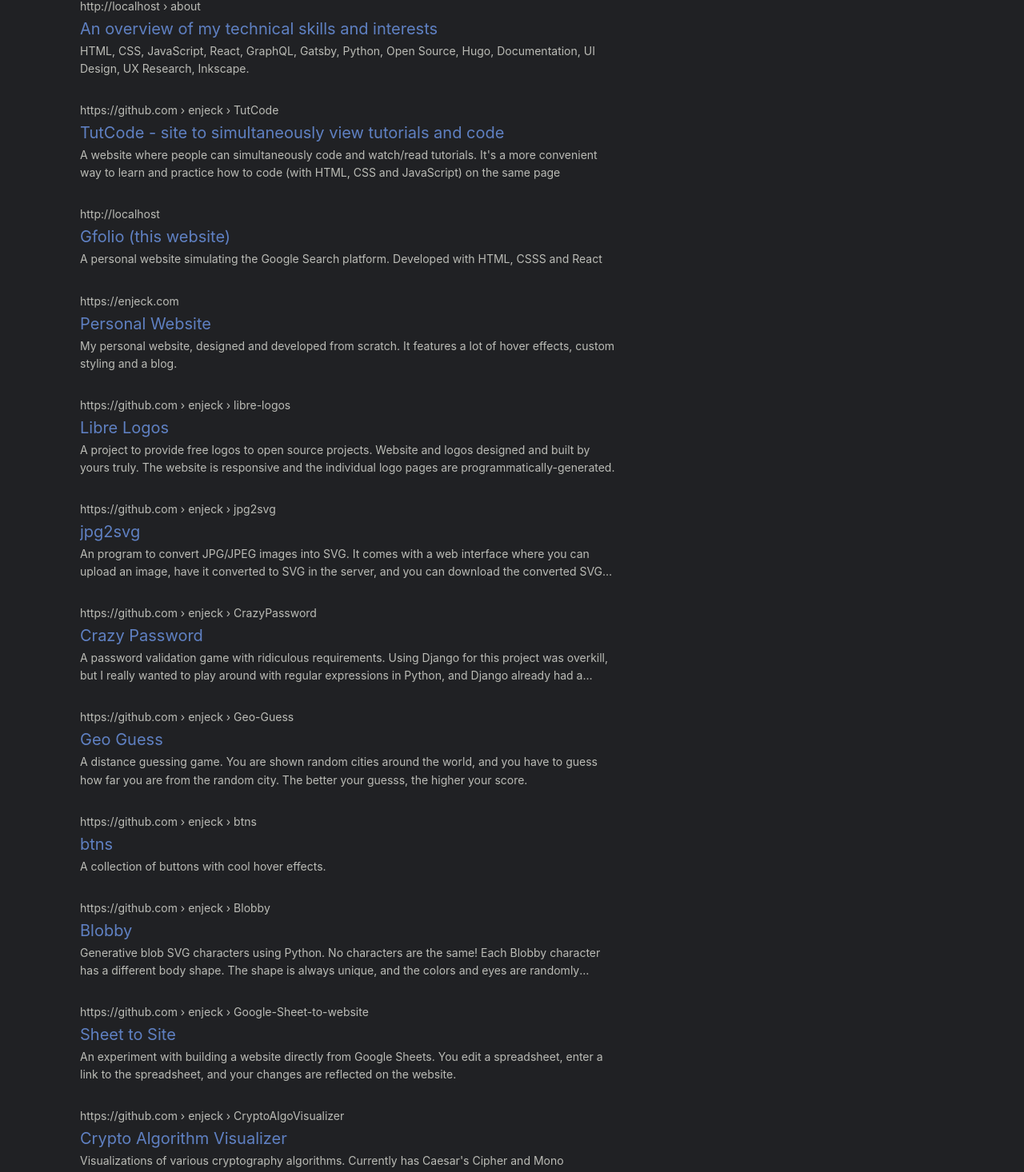
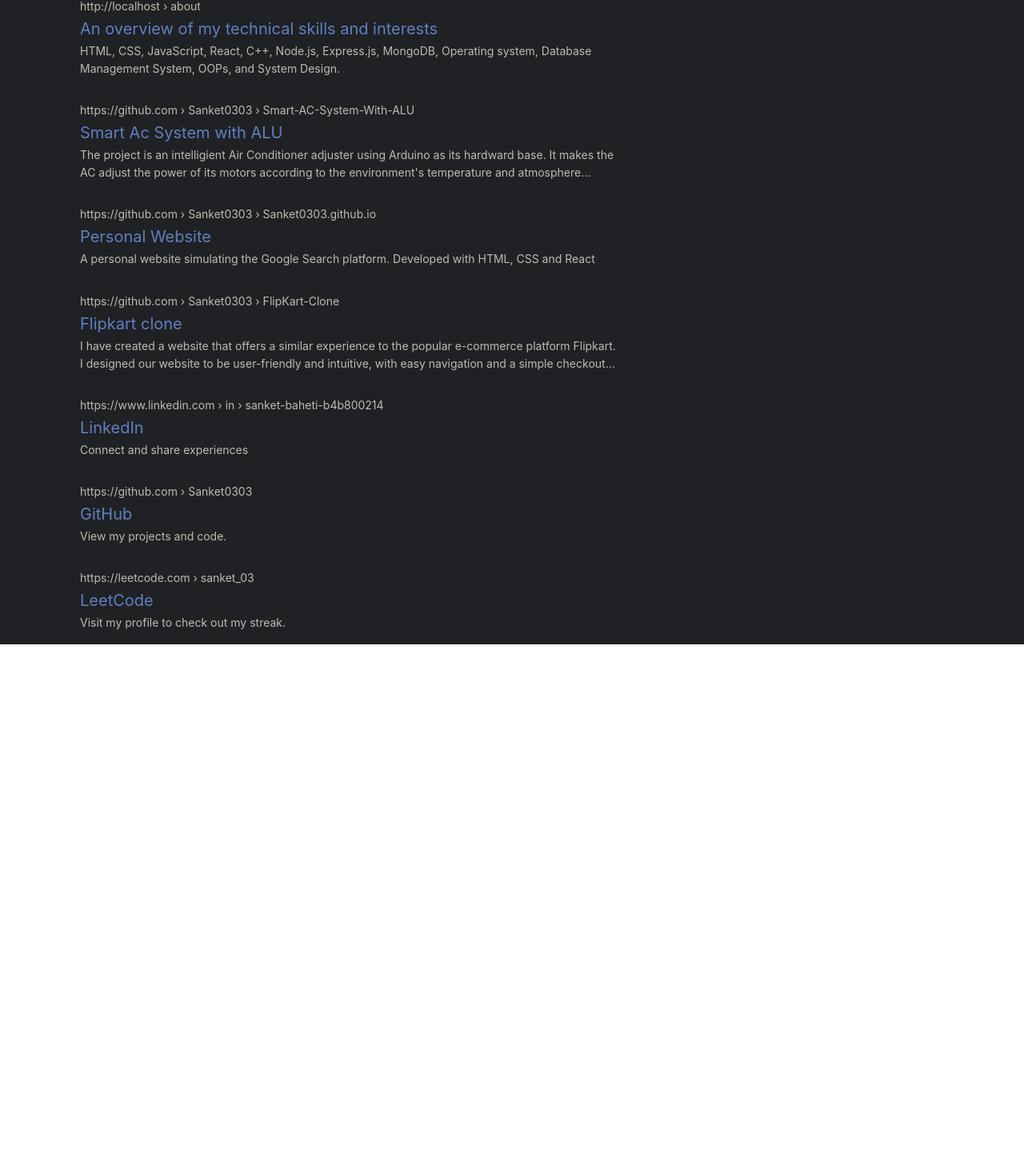
Before and after one commit to vedantgujar0511/vedantgujar0511.github.io, a React (Create React App) app: page /Sanket in a window 1280 px wide. Shown: the part 599-2065 px from the top of the page at 80% size. After the commit the page ends 1405 px from the top, so only its background shows below. Built offline with nearby package versions, Linux system fonts and the light colour scheme; a web font is replaced by a local one.

Commit message:
Updated API

```diff
--- a/src/Components/Secondary/Midline.jsx
+++ b/src/Components/Secondary/Midline.jsx
@@ -39,12 +39,8 @@
             </AccordionSummary>
             <AccordionDetails>
               <Typography>
-                I enjoy reading fiction stories and philosophy.
-                When I'm not reading for leisure, I spend my free time
-                writing about random stuff. I also like listening to music,
-                especially jip hop, R&B and drill. My favorite artists are
-                Juice WRLD, Lil Tecca, JayDaYoungan, Yungeen Ace, SL,
-                Meekz Manny and Fredo.
+              I have a strong interest in solving data structure problems and exploring the field of web development.
+              When I'm not studying or working on my projects, I like to stay active by working out or playing sports. Additionally, I'm a pet owner and avid traveler, and I love spending my free time exploring new places.
               </Typography>
             </AccordionDetails>
           </StyledAccordion>
--- a/src/Data/Contents.jsx
+++ b/src/Data/Contents.jsx
@@ -2,142 +2,51 @@
     {
       category: "about",
       link: `${window.location.origin}/about#me`,
-      name: "Me, Myself and I",
-      excerpt: `I am a developer and technical writer located in Cameroon.
-      I have a passion for creating dynamic, responsive, adaptable websites.
-      Problem solver, high-attention to detail, and creative person. I strive for
-      clarity, simplicity and creativity in my work`
+      name: "About Me",
+      excerpt: `Hello, and welcome to my website! My name is Sanket Baheti, and I'm currently pursuing my studies at Bits Pilani in India. I have a strong interest in solving data structure problems.`
     },
     {
       category: "about",
       link: `${window.location.origin}/about#skills`,
       name: "An overview of my technical skills and interests",
-      excerpt: `HTML, CSS, JavaScript, React, GraphQL, Gatsby, Python, Open Source, Hugo,
-      Documentation, UI Design, UX Research, Inkscape.`
+      excerpt: `HTML, CSS, JavaScript, React, C++, Node.js, Express.js, MongoDB, Operating system, Database Management System, OOPs, and System Design.`
     },
     {
       category: "works",
-      link: "https://github.com/enjeck/TutCode",
-      name: "TutCode - site to simultaneously  view tutorials and code",
-      excerpt: `A website where people can simultaneously code and watch/read
-      tutorials. It's a more convenient way to learn and practice
-      how to code (with HTML, CSS and JavaScript) on the same page`
+      link: "https://github.com/Sanket0303/Smart-AC-System-With-ALU",
+      name: "Smart Ac System with ALU",
+      excerpt: `The project is an intelligient Air Conditioner adjuster using Arduino as its hardward base. It makes the AC adjust the power of its motors according to the environment's temperature and atmosphere pressure.`
     },
     {
       category: "works",
-      link: `${window.location.origin}`,
-      name: "Gfolio (this website)",
+      link: `https://github.com/Sanket0303/Sanket0303.github.io`,
+      name: "Personal Website",
       excerpt: `A personal website simulating the Google Search platform. Developed with
-      HTML, CSSS and React`
+      HTML, CSS and React`
     },
     {
       category: "works",
-      link: "https://enjeck.com/",
-      name: "Personal Website",
-      excerpt: `My personal website, designed and developed from scratch. It
-      features a lot of hover effects, custom styling and a blog.`
-    },
-    {
-      category: "works",
-      link: "https://github.com/enjeck/libre-logos",
-      name: "Libre Logos",
-      excerpt: `A project to provide free logos to open source projects.
-      Website and logos designed and built by yours truly.
-      The website is responsive and the individual logo pages are
-      programmatically-generated.`
-    },
-    {
-      category: "works",
-      link: "https://github.com/enjeck/jpg2svg",
-      name: "jpg2svg",
-      excerpt: `An program to convert JPG/JPEG images into SVG. It comes with a web interface where
-      you can upload an image, have it converted to SVG in the server, and you can
-      download the converted SVG file if you want.`
-    },
-    {
-      category: "works",
-      link: "https://github.com/enjeck/CrazyPassword",
-      name: "Crazy Password",
-      excerpt: `A password validation game with ridiculous requirements.
-      Using Django for this project was overkill, but I really wanted to
-       play around with regular expressions in Python, and Django already had
-       a password validation engine I could add unto.`
-    },
-    {
-      category: "works",
-      link: "https://github.com/enjeck/Geo-Guess",
-      name: "Geo Guess",
-      excerpt: `A distance guessing game. You are shown random cities around the world,
-      and you have to guess how far you are from the random city. The better your
-      guesss, the higher your score.`
-    },
-    {
-      category: "works",
-      link: "https://github.com/enjeck/btns",
-      name: "btns",
-      excerpt: `A collection of buttons with cool hover effects.`,
-    },
-    {
-      category: "works",
-      link: "https://github.com/enjeck/Blobby",
-      name: "Blobby",
-      excerpt: `
-      Generative blob SVG characters using Python. No characters are the same!
-      Each Blobby character has a different body shape. The shape is always unique,
-      and the colors and eyes are randomly applied to each shape.  `
-    },
-    {
-      category: "works",
-      link: "https://github.com/enjeck/Google-Sheet-to-website",
-      name: "Sheet to Site",
-      excerpt: `An experiment with building a website directly from Google Sheets. You edit a spreadsheet,
-      enter a link to the spreadsheet, and your changes are reflected on the website. `
-    },
-    {
-      category: "works",
-      link: "https://github.com/enjeck/CryptoAlgoVisualizer",
-      name: "Crypto Algorithm Visualizer",
-      excerpt: `Visualizations of various cryptography algorithms.
-      Currently has Caesar's Cipher and Mono Alphabetic Cipher.`,
-    },
-
-    {
-      category: "writing",
-      link: "https://enjeck.com/blog",
-      name: "Advantages and disadvantages of SVG",
-      excerpt: `Created in 1999, SVG has grown to become the most popular vector
-      image format for the web. This article will cover the advantages and disadvantages
-      of SVG (Scalable Vector Graphics) as a format for displaying images on the web. `,
-    },
-    {
-      category: "writing",
-      link: "https://enjeck.com/blog",
-      name: "How to calculate the distance between two locations using JavaScript",
-      excerpt: `The most popular way of calculating the distance between two points on a
-      sphere is using the Haversine equation.
-      If you have the coordinates (that is; longitude and latitude) of the the starting and
-      destination locations, you can use this equation to calculate it. `,
-    },
-    {
-      category: "writing",
-      link: "https://enjeck.com/blog",
-      name: "How to calculate the distance between two locations using JavaScript",
-      excerpt: `Knowing a user's location can be a very important feature of a web app.
-      You can use the location information to personalise the user experience,
-      give users directions, suggest friends or events in a person's locality, or to
-      power a particular feature. `,
+      link: "https://github.com/Sanket0303/FlipKart-Clone",
+      name: "Flipkart clone",
+      excerpt: ` I have created a website that offers a similar experience to the popular e-commerce platform Flipkart. I designed our website to be user-friendly and intuitive, with easy navigation and a simple checkout process. Users can create accounts, save their favorite products. I have used MERN stack to build this website.`
     },
 
     {
       category: "social",
-      link: "https://www.linkedin.com/in/c1e0/",
+      link: "https://www.linkedin.com/in/sanket-baheti-b4b800214/",
       name: "LinkedIn",
       excerpt: `Connect and share experiences`
     },
     {
       category: "social",
-      link: "https://github.com/enjeck",
+      link: "https://github.com/Sanket0303",
       name: "GitHub",
       excerpt: `View my projects and code.`
-    }
+    },
+    {
+      category: "social",
+      link: "https://leetcode.com/sanket_03/",
+      name: "LeetCode",
+      excerpt: `Visit my profile to check out my streak.`
+    },
   ];
--- a/src/Data/ProjectsContent.jsx
+++ b/src/Data/ProjectsContent.jsx
@@ -2,20 +2,18 @@
 import gfolio from '../images/flipkart1.png';
 export const ProjectsContent = [
   {
-    link: "https://github.com/enjeck/TutCode",
+    link: "https://github.com/Sanket0303/FlipKart-Clone",
     img: tutcode,
-    name: "TutCode - site to simultaneously  view tutorials and code",
-    excerpt: `A website where people can simultaneously code and watch/read
-    tutorials. It's a more convenient way to learn and practice
-    how to code (with HTML, CSS and JavaScript) on the same page`,
-    tools: "JavaScript · CSS"
+    name: "Flipkart clone",
+    excerpt: `I have created a website that offers a similar experience to the popular e-commerce platform Flipkart. I designed our website to be user-friendly and intuitive, with easy navigation and a simple checkout process. Users can create accounts, save their favorite products. I have used MERN stack to build this website.`,
+    tools: "JavaScript · CSS · Node.JS · Express.JS · MongoDB "
   },
   {
-    link: `${window.location.origin}`,
+    link: `https://github.com/Sanket0303/Sanket0303.github.io`,
     img: gfolio,
-    name: "Gfolio (this website)",
+    name: "Personal Website",
     excerpt: `A personal website simulating the Google Search platform. Developed with
-    HTML, CSSS and React`,
+    HTML, CSS and React`,
     tools: "React · CSS"
   },
 ];
```
